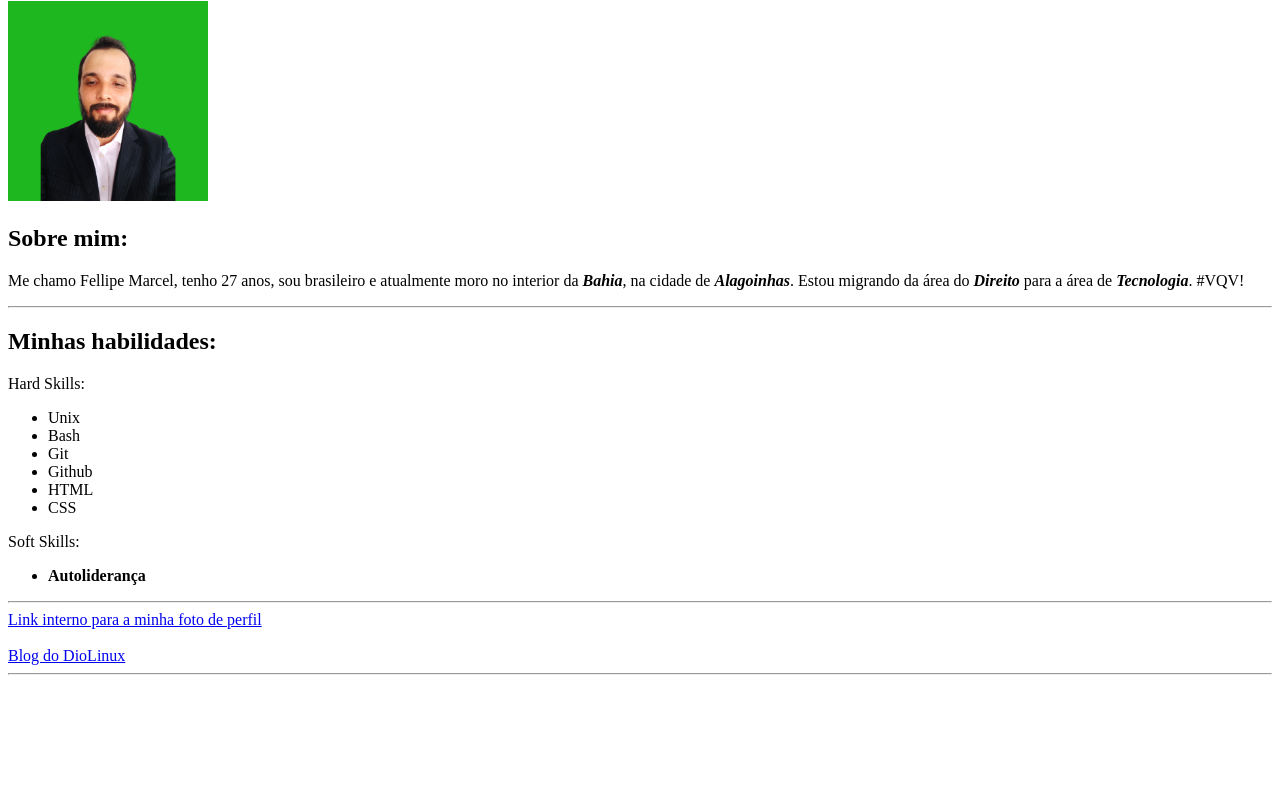
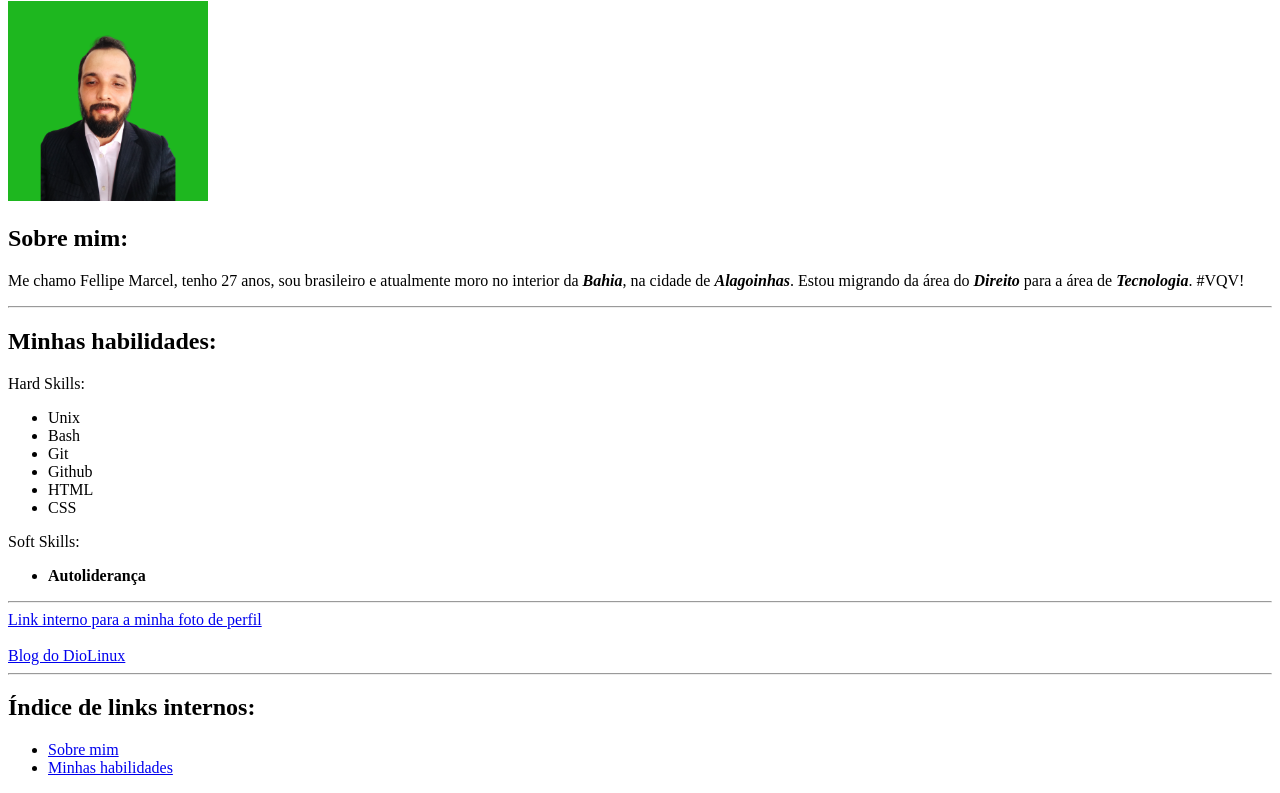
Before and after one commit to fellipemarcel/fellipemarcel.github.io, a plain HTML site: page index.html in a window 1280 px wide. Shown: the part 79-872 px from the top of the page. Before the commit the page ends 800 px from the top, so only its background shows below. Drawn offline with Linux system fonts and the light colour scheme.

Commit message:
Índice com links internos criado

```diff
--- a/index.html
+++ b/index.html
@@ -9,10 +9,10 @@
 <body>
     <h1>Fellipe Marcel Maia Silva</h1>
     <img src="pic.png" alt="Foto de perfil de Fellipe" width="200px" id="prof-pic">
-    <h2>Sobre mim:</h2>
+    <h2 id="about-me">Sobre mim:</h2>
     <p>Me chamo Fellipe Marcel, tenho 27 anos, sou brasileiro e atualmente moro no interior da <strong><em>Bahia</em></strong>, na cidade de <strong><em>Alagoinhas</em></strong>. Estou migrando da área do <strong><em>Direito</em></strong> para a área de <strong><em>Tecnologia</em></strong>. #VQV!</p>
     <hr>
-    <h2>Minhas habilidades:</h2>
+    <h2 id="my-skills">Minhas habilidades:</h2>
     <p>Hard Skills:</p>
     <ul>
         <li>Unix</li>
@@ -30,5 +30,10 @@
     <a href="#prof-pic">Link interno para a minha foto de perfil</a> <br> <br>
     <a href="https://diolinux.com.br/autor/blogdiolinux" target="_blank">Blog do DioLinux</a>
     <hr>
+    <h2>Índice de links internos:</h2>
+    <ul>
+        <li><a href="#about-me">Sobre mim</a></li>
+        <li><a href="#my-skills">Minhas habilidades</a></li>
+    </ul>
 </body>
 </html>
```
